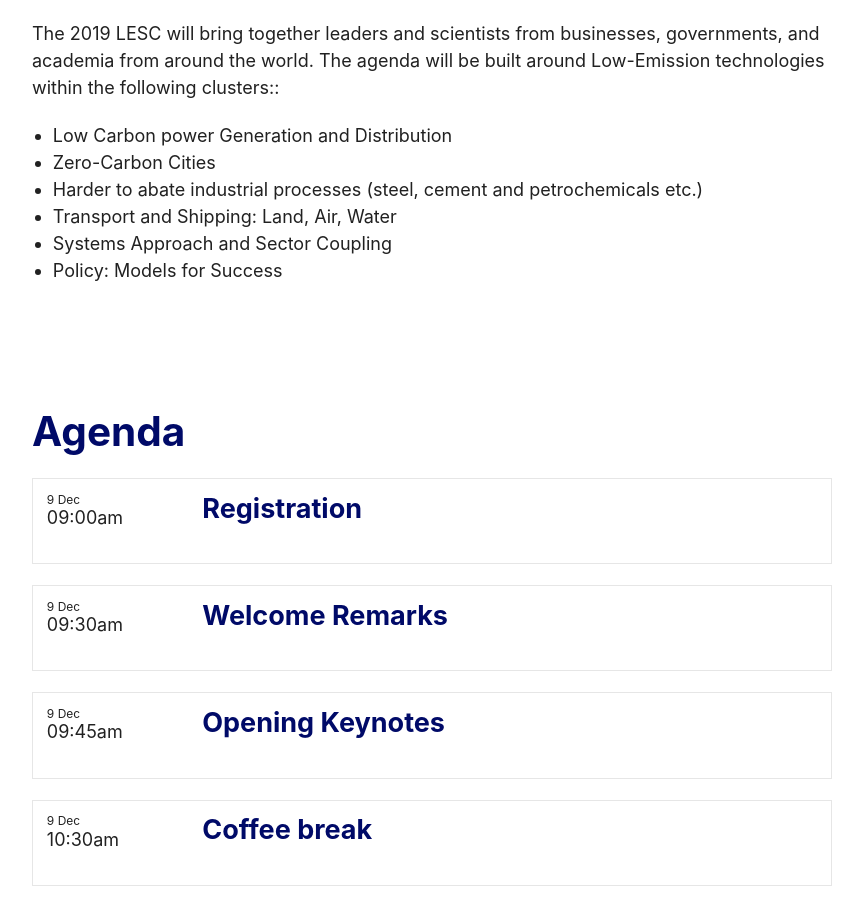
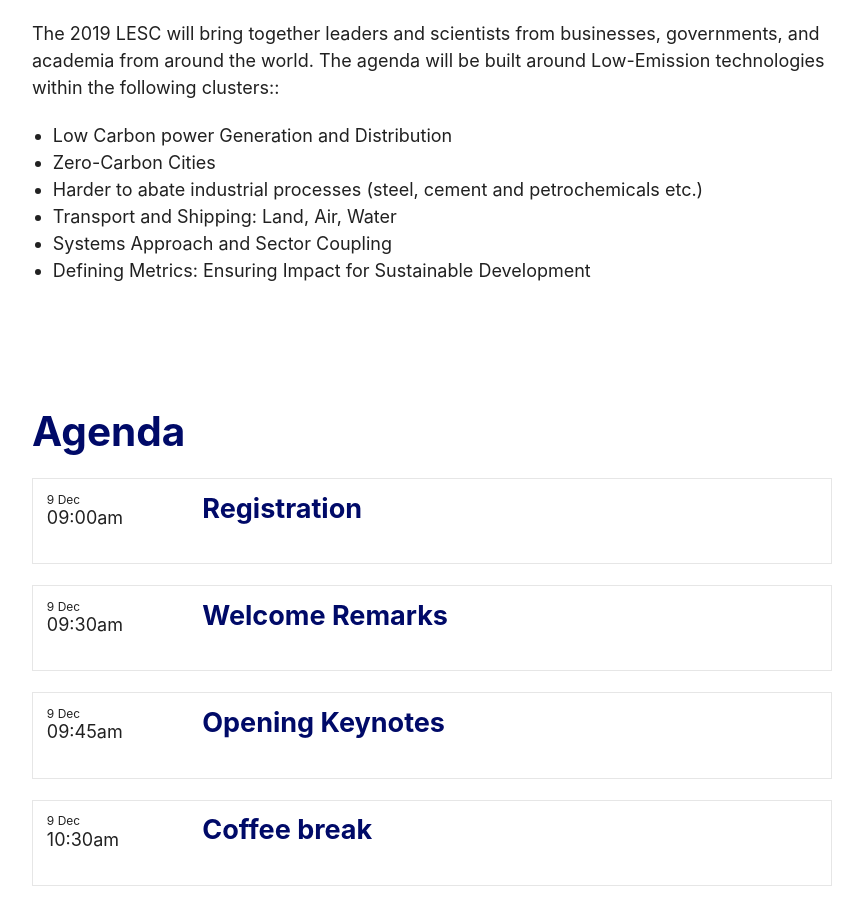
Before and after one commit to ryanswaney/lesc-jekyll, a Jekyll site: the page built from _event/lesc-cop25.markdown, in a window 1280 px wide and 900 px high, scrolled down 1095 px. Shown: the whole window, without its empty margins (208-1071 px from the left). Built offline with Jekyll 4.4.1, drawn with Linux system fonts in a browser that asks for light colours; nearby versions of some CDN libraries; some web fonts are replaced.

Commit message:
Update lesc-cop25.markdown

```diff
--- a/_event/lesc-cop25.markdown
+++ b/_event/lesc-cop25.markdown
@@ -60,4 +60,4 @@ The 2019 LESC will bring together leaders and scientists from businesses, govern
 * Harder to abate industrial processes (steel, cement and petrochemicals etc.)
 * Transport and Shipping: Land, Air, Water
 * Systems Approach and Sector Coupling
-* Policy: Models for Success
+* Defining Metrics: Ensuring Impact for Sustainable Development
```
